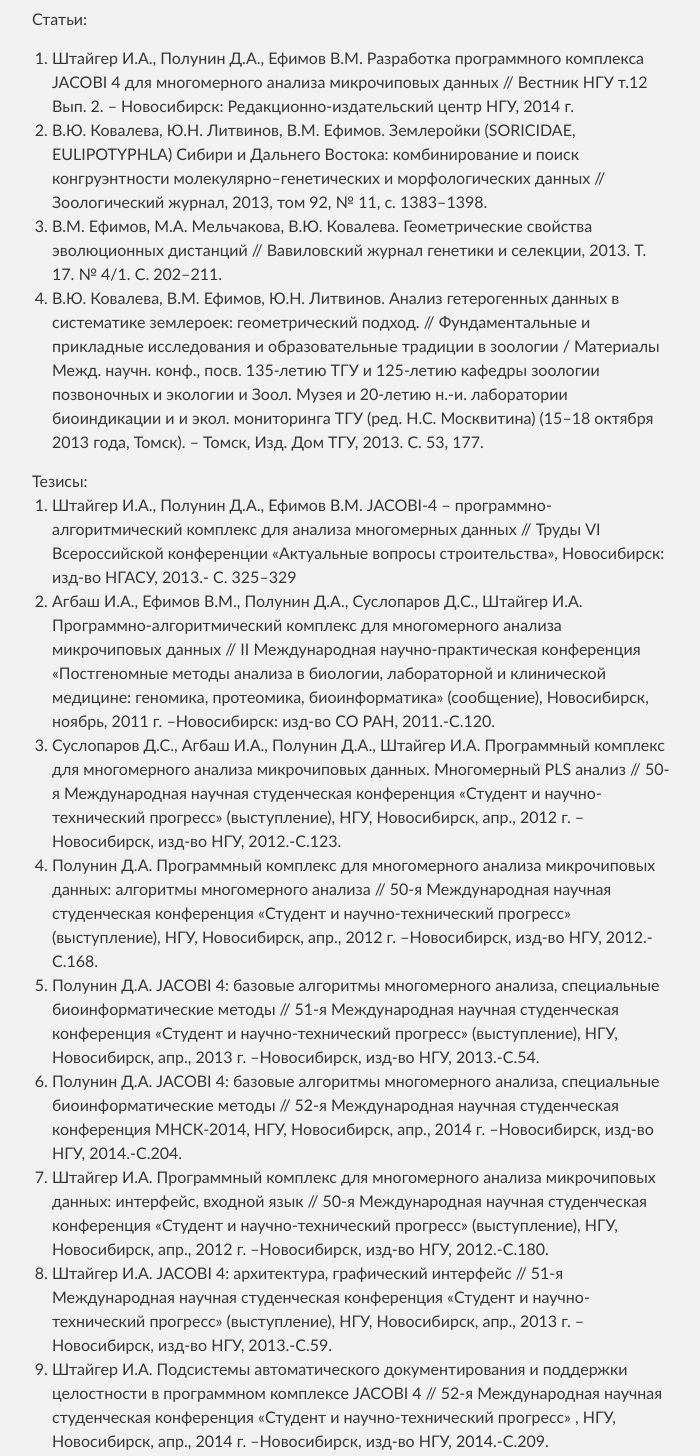
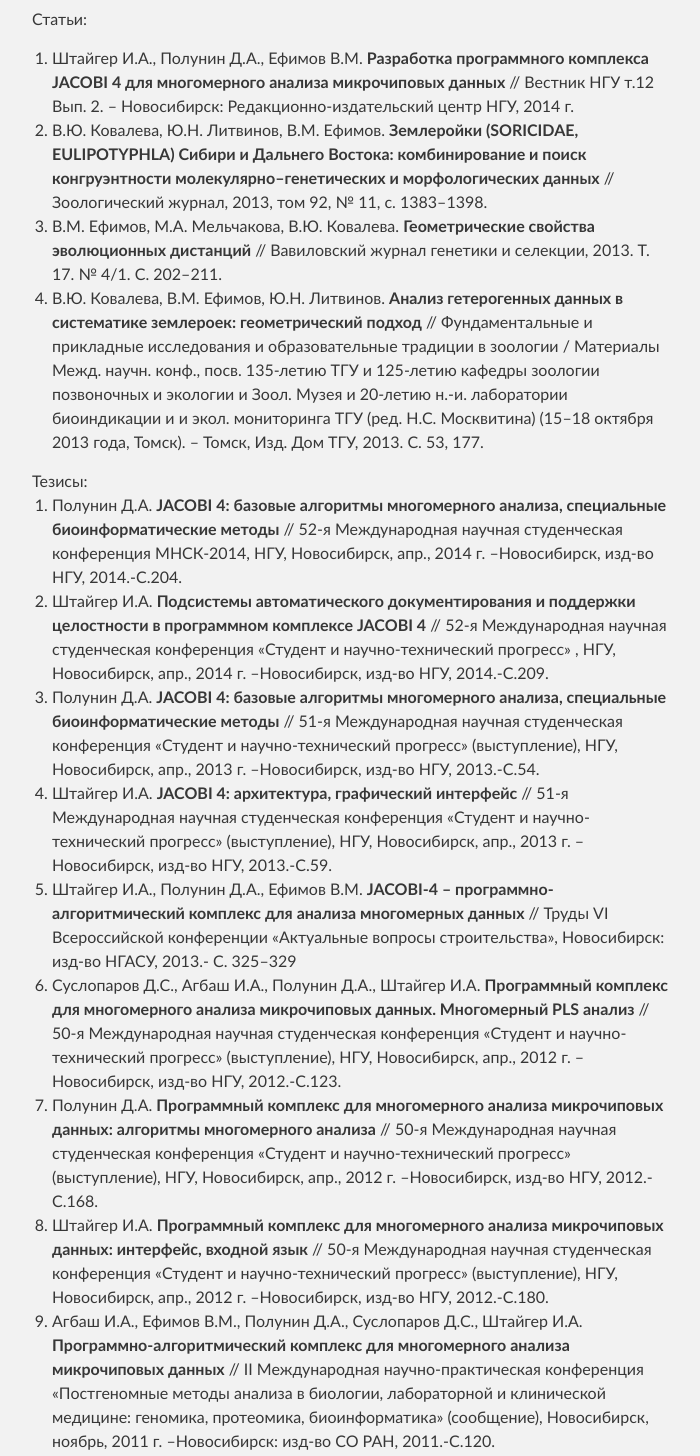
Before and after one commit to MrHerrn/JACOBI4, a plain HTML site: page index.html in a window 1280 px wide. Shown: the part 372-1828 px from the top of the page, without its empty margins (288-988 px from the left). Drawn offline with Linux system fonts and the light colour scheme.

Commit message:
sorted publications in reverse chronological order

```diff
--- a/index.html
+++ b/index.html
@@ -38,34 +38,34 @@
           <p>
             Статьи:
             <ol>
-              <li>Штайгер И.А., Полунин Д.А., Ефимов В.М. Разработка программного комплекса JACOBI 4 для многомерного анализа микрочиповых данных // Вестник НГУ т.12 Вып. 2. – Новосибирск: Редакционно-издательский центр НГУ, 2014 г.</li>
+              <li>Штайгер И.А., Полунин Д.А., Ефимов В.М. <b>Разработка программного комплекса JACOBI 4 для многомерного анализа микрочиповых данных</b> // Вестник НГУ т.12 Вып. 2. – Новосибирск: Редакционно-издательский центр НГУ, 2014 г.</li>
 
-              <li>В.Ю. Ковалева, Ю.Н. Литвинов, В.М. Ефимов. Землеройки (SORICIDAE, EULIPOTYPHLA) Сибири и Дальнего Востока: комбинирование и поиск конгруэнтности молекулярно–генетических и морфологических данных // Зоологический журнал, 2013, том 92, № 11, с. 1383–1398.</li>
+              <li>В.Ю. Ковалева, Ю.Н. Литвинов, В.М. Ефимов. <b>Землеройки (SORICIDAE, EULIPOTYPHLA) Сибири и Дальнего Востока: комбинирование и поиск конгруэнтности молекулярно–генетических и морфологических данных</b> // Зоологический журнал, 2013, том 92, № 11, с. 1383–1398.</li>
 
-              <li>В.М. Ефимов, М.А. Мельчакова, В.Ю. Ковалева. Геометрические свойства эволюционных дистанций // Вавиловский журнал генетики и селекции, 2013. Т. 17. № 4/1. С. 202–211.</li>
+              <li>В.М. Ефимов, М.А. Мельчакова, В.Ю. Ковалева. <b>Геометрические свойства эволюционных дистанций</b> // Вавиловский журнал генетики и селекции, 2013. Т. 17. № 4/1. С. 202–211.</li>
 
-              <li>В.Ю. Ковалева, В.М. Ефимов, Ю.Н. Литвинов. Анализ гетерогенных данных в систематике землероек: геометрический подход. // Фундаментальные и прикладные исследования и образовательные традиции в зоологии / Материалы Межд. научн. конф., посв. 135-летию ТГУ и 125-летию кафедры зоологии позвоночных и экологии и Зоол. Музея и 20-летию н.-и. лаборатории биоиндикации и и экол. мониторинга ТГУ (ред. Н.С. Москвитина) (15–18 октября 2013 года, Томск). – Томск, Изд. Дом ТГУ, 2013. С. 53, 177.</li>
+              <li>В.Ю. Ковалева, В.М. Ефимов, Ю.Н. Литвинов. <b>Анализ гетерогенных данных в систематике землероек: геометрический подход</b> // Фундаментальные и прикладные исследования и образовательные традиции в зоологии / Материалы Межд. научн. конф., посв. 135-летию ТГУ и 125-летию кафедры зоологии позвоночных и экологии и Зоол. Музея и 20-летию н.-и. лаборатории биоиндикации и и экол. мониторинга ТГУ (ред. Н.С. Москвитина) (15–18 октября 2013 года, Томск). – Томск, Изд. Дом ТГУ, 2013. С. 53, 177.</li>
             </ol>
 
             Тезисы:
             <ol>
-              <li>Штайгер И.А., Полунин Д.А., Ефимов В.М. JACOBI-4 – программно-алгоритмический комплекс для анализа многомерных данных // Труды VI Всероссийской конференции «Актуальные вопросы строительства», Новосибирск: изд-во НГАСУ, 2013.- С. 325–329</li>
+              <li>Полунин Д.А. <b>JACOBI 4: базовые алгоритмы многомерного анализа, специальные биоинформатические методы</b> // 52-я Международная научная студенческая конференция МНСК-2014, НГУ, Новосибирск, апр., 2014 г. –Новосибирск, изд-во НГУ, 2014.-С.204.</li>
 
-              <li>Агбаш И.А., Ефимов В.М., Полунин Д.А., Суслопаров Д.С., Штайгер И.А. Программно-алгоритмический комплекс для многомерного анализа микрочиповых данных // II Международная научно-практическая конференция «Постгеномные методы анализа в биологии, лабораторной и клинической медицине: геномика, протеомика, биоинформатика» (сообщение), Новосибирск, ноябрь,                                       2011 г. –Новосибирск: изд-во СО РАН, 2011.-С.120.</li>
+              <li>Штайгер И.А. <b>Подсистемы автоматического документирования и поддержки целостности в программном комплексе JACOBI 4</b> // 52-я Международная научная студенческая конференция «Студент и научно-технический прогресс» , НГУ, Новосибирск, апр., 2014 г. –Новосибирск, изд-во НГУ, 2014.-С.209.</li>
 
-              <li>Суслопаров Д.С., Агбаш И.А., Полунин Д.А., Штайгер И.А. Программный комплекс для многомерного анализа микрочиповых данных. Многомерный PLS анализ // 50-я Международная научная студенческая конференция «Студент и научно-технический прогресс» (выступление), НГУ, Новосибирск, апр., 2012 г. –Новосибирск, изд-во НГУ, 2012.-С.123.</li>
+              <li>Полунин Д.А. <b>JACOBI 4: базовые алгоритмы многомерного анализа, специальные биоинформатические методы</b> // 51-я Международная научная студенческая конференция «Студент и научно-технический прогресс» (выступление), НГУ, Новосибирск, апр., 2013 г. –Новосибирск, изд-во НГУ, 2013.-С.54.</li>
 
-              <li>Полунин Д.А. Программный комплекс для многомерного анализа микрочиповых данных: алгоритмы многомерного анализа // 50-я Международная научная студенческая конференция «Студент и научно-технический прогресс» (выступление), НГУ, Новосибирск, апр., 2012 г. –Новосибирск, изд-во НГУ, 2012.-С.168.</li>
+              <li>Штайгер И.А. <b>JACOBI 4: архитектура, графический интерфейс</b> // 51-я Международная научная студенческая конференция «Студент и научно-технический прогресс» (выступление), НГУ, Новосибирск, апр., 2013 г. –Новосибирск, изд-во НГУ, 2013.-С.59.</li>
 
-              <li>Полунин Д.А. JACOBI 4: базовые алгоритмы многомерного анализа, специальные биоинформатические методы // 51-я Международная научная студенческая конференция «Студент и научно-технический прогресс» (выступление), НГУ, Новосибирск, апр., 2013 г. –Новосибирск, изд-во НГУ, 2013.-С.54.</li>
+              <li>Штайгер И.А., Полунин Д.А., Ефимов В.М. <b>JACOBI-4 – программно-алгоритмический комплекс для анализа многомерных данных</b> // Труды VI Всероссийской конференции «Актуальные вопросы строительства», Новосибирск: изд-во НГАСУ, 2013.- С. 325–329</li>
 
-              <li>Полунин Д.А. JACOBI 4: базовые алгоритмы многомерного анализа, специальные биоинформатические методы // 52-я Международная научная студенческая конференция МНСК-2014, НГУ, Новосибирск, апр., 2014 г. –Новосибирск, изд-во НГУ, 2014.-С.204.</li>
+              <li>Суслопаров Д.С., Агбаш И.А., Полунин Д.А., Штайгер И.А. <b>Программный комплекс для многомерного анализа микрочиповых данных. Многомерный PLS анализ</b> // 50-я Международная научная студенческая конференция «Студент и научно-технический прогресс» (выступление), НГУ, Новосибирск, апр., 2012 г. –Новосибирск, изд-во НГУ, 2012.-С.123.</li>
 
-              <li>Штайгер И.А. Программный комплекс для многомерного анализа микрочиповых данных: интерфейс, входной язык // 50-я Международная научная студенческая конференция «Студент и научно-технический прогресс» (выступление), НГУ, Новосибирск, апр., 2012 г. –Новосибирск, изд-во НГУ, 2012.-С.180.</li>
+              <li>Полунин Д.А. <b>Программный комплекс для многомерного анализа микрочиповых данных: алгоритмы многомерного анализа</b> // 50-я Международная научная студенческая конференция «Студент и научно-технический прогресс» (выступление), НГУ, Новосибирск, апр., 2012 г. –Новосибирск, изд-во НГУ, 2012.-С.168.</li>
 
-              <li>Штайгер И.А. JACOBI 4: архитектура, графический интерфейс // 51-я Международная научная студенческая конференция «Студент и научно-технический прогресс» (выступление), НГУ, Новосибирск, апр., 2013 г. –Новосибирск, изд-во НГУ, 2013.-С.59.</li>
+              <li>Штайгер И.А. <b>Программный комплекс для многомерного анализа микрочиповых данных: интерфейс, входной язык</b> // 50-я Международная научная студенческая конференция «Студент и научно-технический прогресс» (выступление), НГУ, Новосибирск, апр., 2012 г. –Новосибирск, изд-во НГУ, 2012.-С.180.</li>
 
-              <li>Штайгер И.А. Подсистемы автоматического документирования и поддержки целостности в программном комплексе JACOBI 4 // 52-я Международная научная студенческая конференция «Студент и научно-технический прогресс» , НГУ, Новосибирск, апр., 2014 г. –Новосибирск, изд-во НГУ, 2014.-С.209.</li>
+              <li>Агбаш И.А., Ефимов В.М., Полунин Д.А., Суслопаров Д.С., Штайгер И.А. <b>Программно-алгоритмический комплекс для многомерного анализа микрочиповых данных</b> // II Международная научно-практическая конференция «Постгеномные методы анализа в биологии, лабораторной и клинической медицине: геномика, протеомика, биоинформатика» (сообщение), Новосибирск, ноябрь, 2011 г. –Новосибирск: изд-во СО РАН, 2011.-С.120.</li>
             </ol>
           </p>
 
--- a/stylesheets/stylesheet.css
+++ b/stylesheets/stylesheet.css
@@ -14,7 +14,7 @@ h1, h2, h3, h4, h5, h6, p, blockquote, pre,
 a, abbr, acronym, address, big, cite, code,
 del, dfn, em, img, ins, kbd, q, s, samp,
 small, strike, strong, sub, sup, tt, var,
-b, u, i, center,
+u, i, center,
 dl, dt, dd, ol, ul, li,
 fieldset, form, label, legend,
 table, caption, tbody, tfoot, thead, tr, th, td,
```
